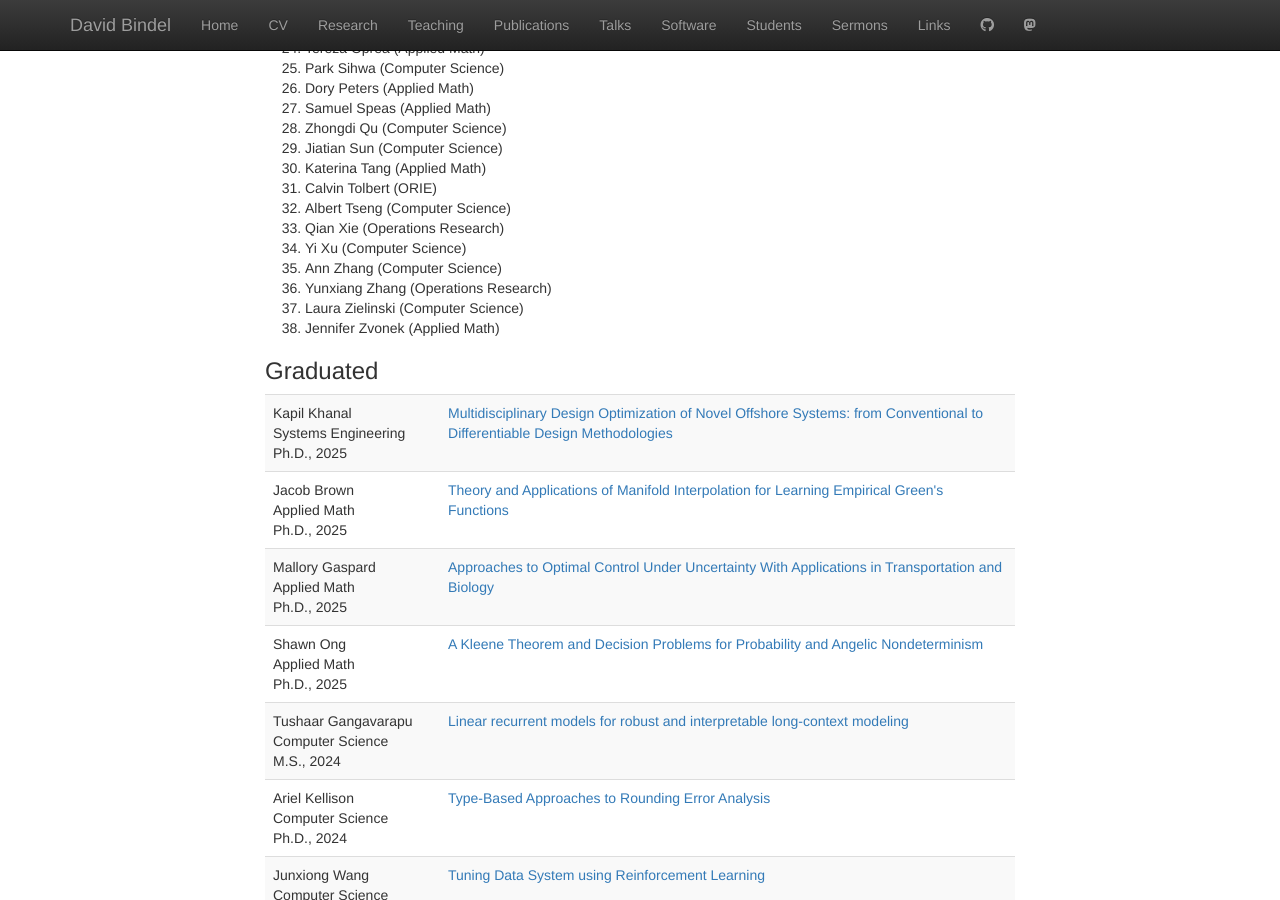
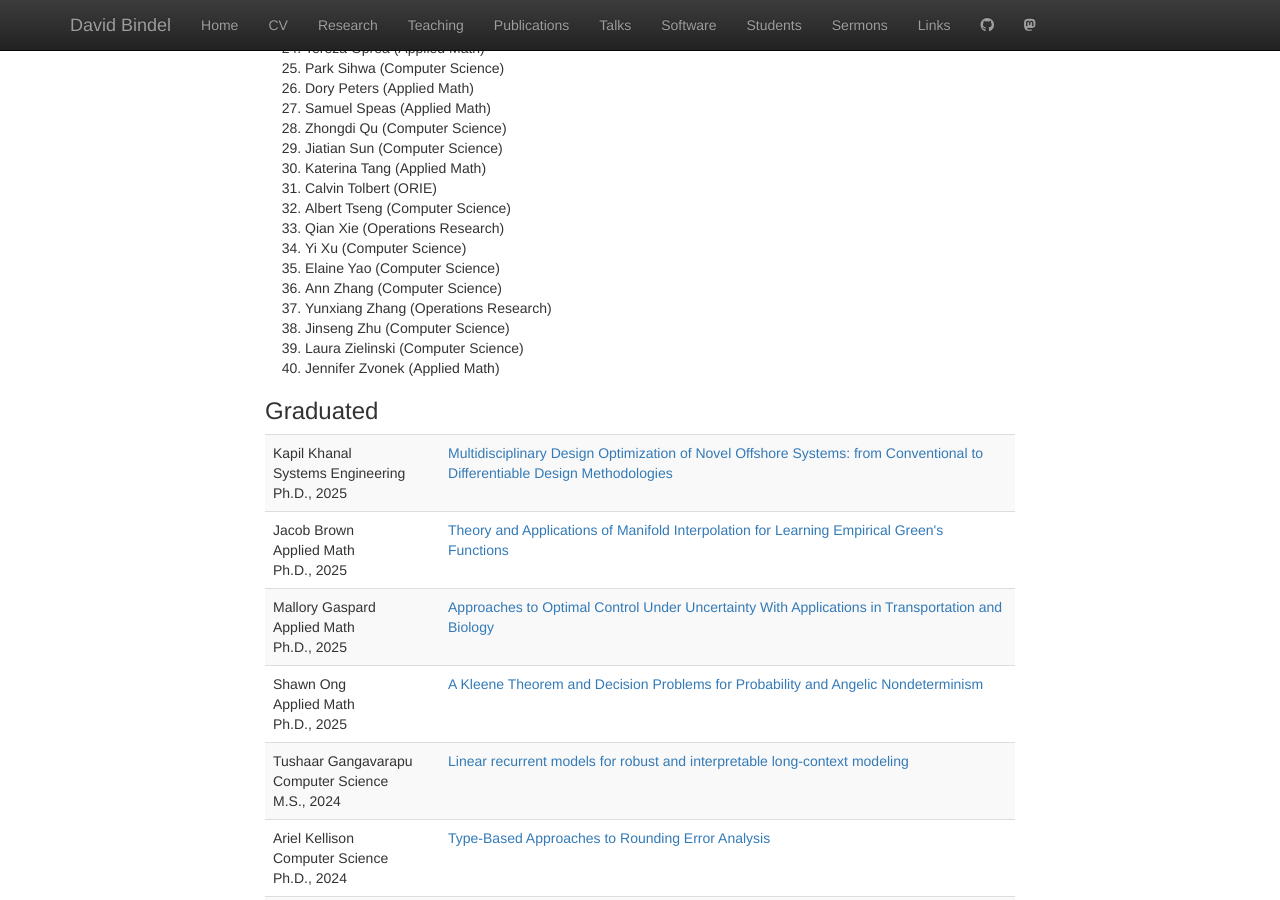
Before and after one commit to dbindel/cornell_web, a Jekyll site: the page built from students.html, in a window 1280 px wide and 900 px high, scrolled down 7444 px. Built offline with Jekyll 4.4.1, drawn with Linux system fonts in a browser that asks for light colours; nearby versions of some CDN libraries.

Commit message:
Update students file.

```diff
--- a/_data/students.yml
+++ b/_data/students.yml
@@ -1086,6 +1086,11 @@ committees:
     first: Yi
     field: Computer Science
   -
+    degree: phd
+    last: Yao
+    first: Elaine
+    field: Computer Science
+  -
     degree: ms
     last: Zhang
     first: Ann
@@ -1095,6 +1100,11 @@ committees:
     last: Zhang
     first: Yunxiang
     field: Operations Research
+  -
+    degree: phd
+    last: Zhu
+    first: Jinseng
+    field: Computer Science
   -
     degree: phd
     last: Zielinski
```
